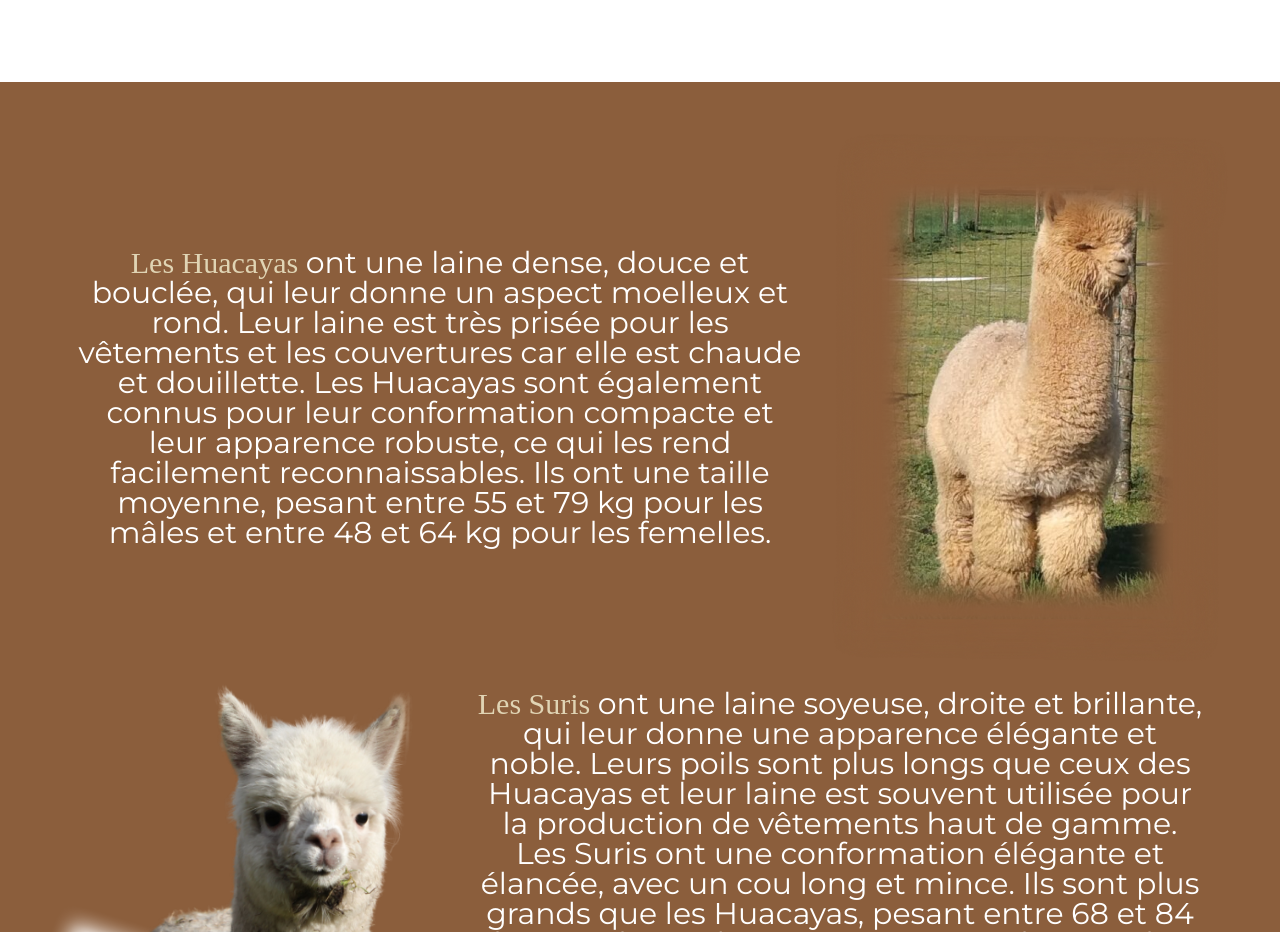
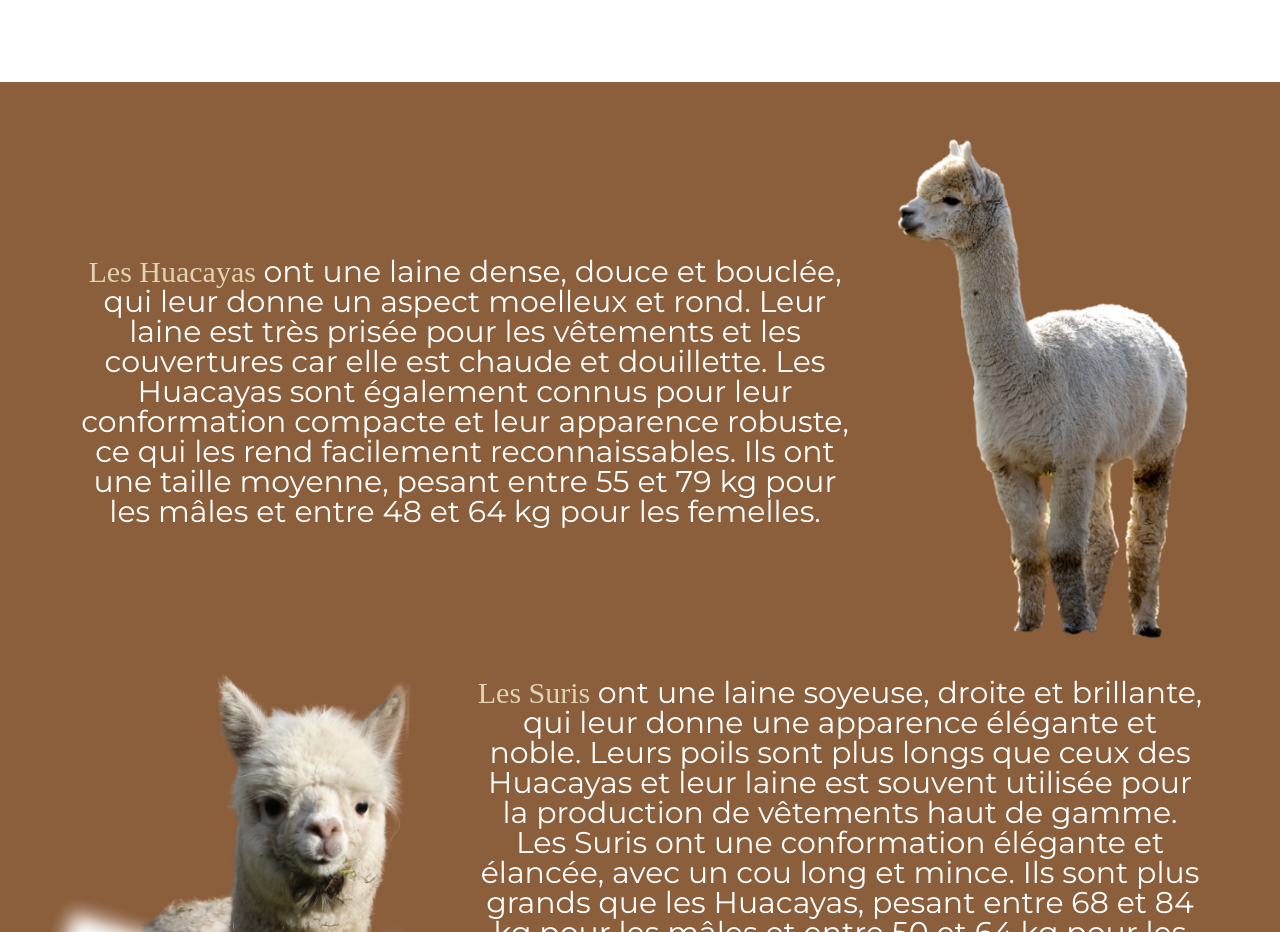
Before and after one commit to julien382/Alpaga, a React (Create React App) app: page /race in a window 1280 px wide. Shown: the part 780-1712 px from the top of the page. Built offline with nearby package versions, Linux system fonts and the light colour scheme; a web font is replaced by a local one.

Commit message:
add image all pages

```diff
--- a/src/pages/Race/Race.css
+++ b/src/pages/Race/Race.css
@@ -58,8 +58,8 @@
     align-content: center;
 }
 
-.alpagaHuacanyas{
-    width: 400px;
+.alpagaHuacayas{
+    width: 350px;
 }
 
 .alpagaSuris{
--- a/src/pages/Race/Race.jsx
+++ b/src/pages/Race/Race.jsx
@@ -1,7 +1,9 @@
 import './Race.css'
 import alpagaMain from "../../assets/alpagaAlimentation.png";
-import alpagaHuacanyas from "../../assets/alpagaBrown.png";
+import alpagaHuacayas from "../../assets/alpagaBrown.png";
 import alpagaSuris from "../../assets/mainAlpaga.png";
+import huacaya from "../../assets/huacaya.png";
+
 
 const Race = () => {
 
@@ -18,7 +20,7 @@ const Race = () => {
             <div className='part2_race'>
                 <div className='containerHuacanyas'>
                     <p className='part2_race_Paragraphe1'><span className='font color1'>Les Huacayas </span> ont une laine dense, douce et bouclée, qui leur donne un aspect moelleux et rond. Leur laine est très prisée pour les vêtements et les couvertures car elle est chaude et douillette. Les Huacayas sont également connus pour leur conformation compacte et leur apparence robuste, ce qui les rend facilement reconnaissables. Ils ont une taille moyenne, pesant entre 55 et 79 kg pour les mâles et entre 48 et 64 kg pour les femelles.</p>
-                    <img className='alpagaHuacanyas' src={alpagaHuacanyas} alt="alpagaHuacanyas" />
+                    <img className='alpagaHuacayas' src={huacaya} alt="alpagaHuacayas" />
                 </div>
                 <div className='containerSuris'>
                     <img className='alpagaSuris' src={alpagaSuris} alt="alpagaSuris" />
```
Also changed, not shown: src/assets/huacaya.png (added).
